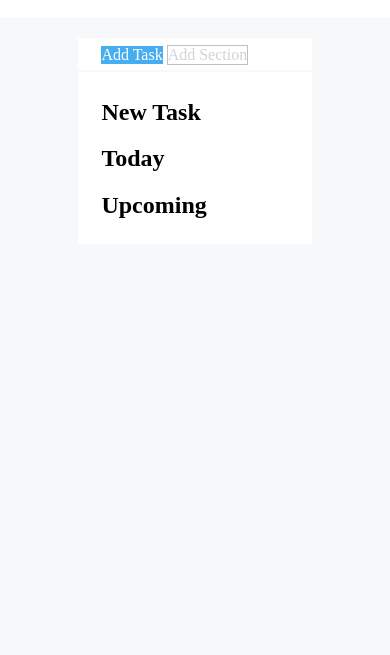
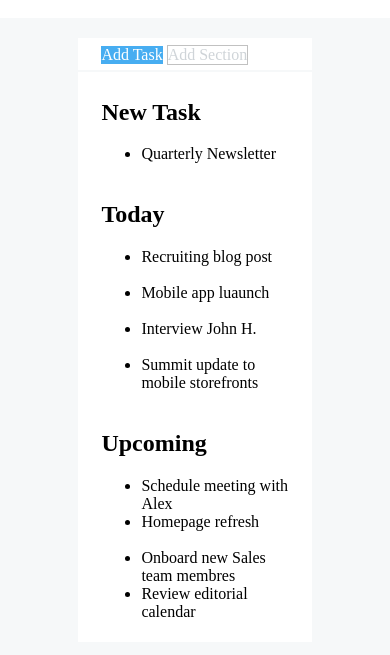
Before and after one commit to AndrianiClaudio/html-css-toboolist, a plain HTML site: page index.html in a window 390 px wide. Shown: the part 65-720 px from the top of the page. Drawn offline with Linux system fonts and the light colour scheme.

Commit message:
riempimento main

```diff
--- a/css/style.css
+++ b/css/style.css
@@ -14,6 +14,13 @@ main{
     background-color: white;
 }
 /* /sfondi bianchi */
+
+/* border-radius: */
+.header,.container,.nav-click,.nav-unclick{
+    /* border-radius: ; */
+}
+/* /border-radius: */
+
 
 /* imposta elementi da visualizzare sulla stessa riga, di predefinito impostati su display:block */
 #titolo-logo,.nav-click,.nav-unclick{
@@ -36,10 +43,6 @@ a{
     border: 1px #c1c1c1 solid;
 }
 
-.nav-click,.nav-unclick{
-    /* border-radius: ; */
-}
-
 .link-white{
     color:white;
 }
@@ -48,11 +51,22 @@ a{
 }
 /* nav */
 
+.navbar,.container{
+    padding: 3% 10% 2%;
+}
 
-
+/* container */
 .container{
     margin-top:2px;
 }
-.navbar,.container{
-    padding: 3% 10% 2%;
+
+/*
+.task-title::before{
+    content:;
 }
+*/
+
+.container a {
+    color:white;
+}
+/*container */
--- a/index.html
+++ b/index.html
@@ -43,15 +43,56 @@
         <!-- container elementi principali -->
         <div class="container">
             <!-- new task -->
-            <h2>New Task</h2>
+            <h2 class="task-title">New Task</h2>
+            <ul>
+                <li>
+                    Quarterly Newsletter
+                    <a href="#" class="link-editorial">Editorial</a>
+                </li>
+            </ul>
             <!-- /new task -->
 
             <!-- today -->
-            <h2>Today</h2>
+            <h2 class="task-title">Today</h2>
+            <ul>
+                <li>
+                    Recruiting blog post
+                    <a href="#" class="link-editorial">Editorial</a>
+                </li>
+                <li>
+                    Mobile app luaunch
+                    <a href="#" class="link-q1goals">Q1 Goals</a>
+                </li>
+                <li>
+                    Interview John H.
+                    <a href="#" class="link-recruiting">Recruiting</a>
+                </li>
+                <li>
+                    Summit update to mobile storefronts
+                    <a href="#" class="link-mobile">Mobile</a>
+                </li>
+            </ul>
             <!-- /today -->
 
             <!-- upcoming -->
-            <h2>Upcoming</h2>
+            <h2 class="task-title">Upcoming</h2>
+            <ul>
+                <li>
+                    Schedule meeting with Alex
+                </li>
+                <li>
+                    Homepage refresh
+                    <a href="#" class="link-website">Website</a>
+                </li>
+                <li>
+                    Onboard new Sales team membres
+                    <a href="#" class="link-sales">Sales</a>
+                </li>
+                <li>
+                    Review editorial calendar
+                    <a href="#" class="link-editorial">Editorial</a>
+                </li>
+            </ul>
             <!-- /upcoming -->
 
         </div>
```
